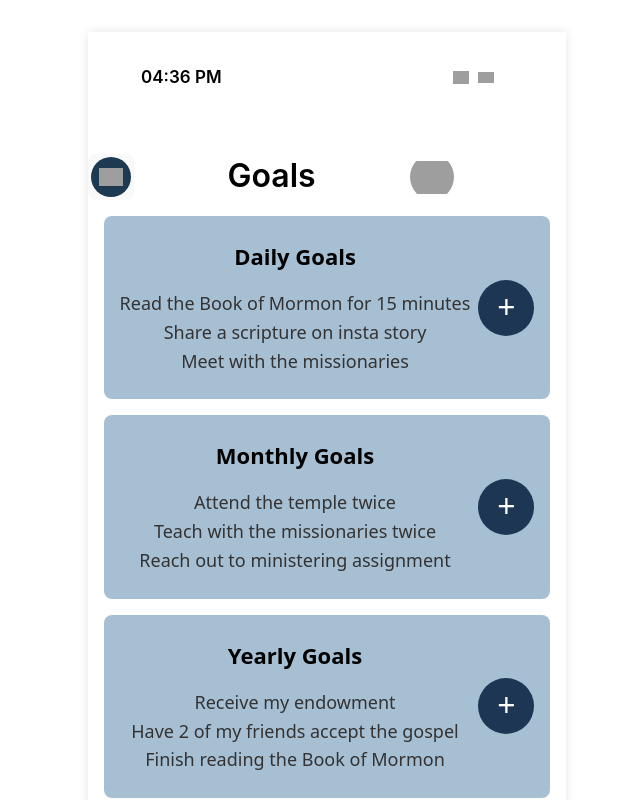
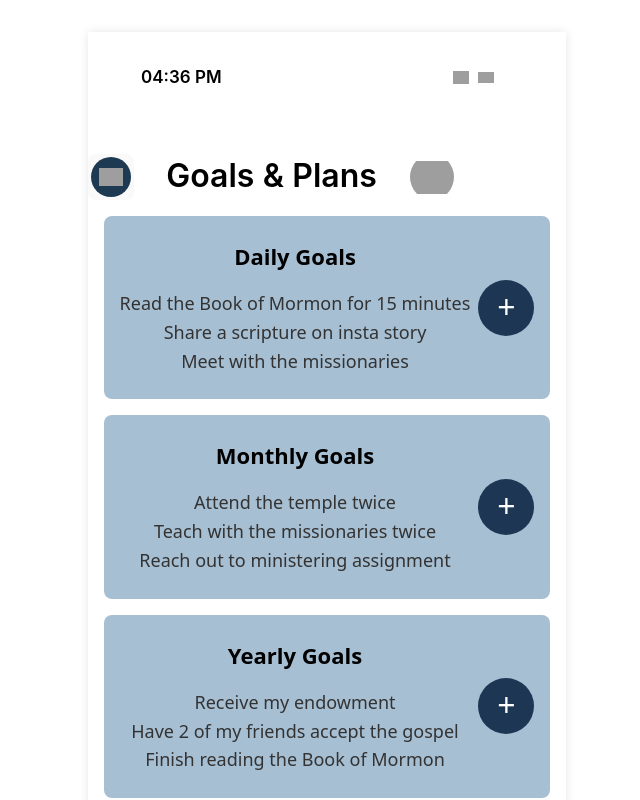
Before and after one commit to Kimballmckay/MyCovenantPath1, a React (Vite) app in the folder frontend/: page /GoalsPlans in a window 1280 px wide. Shown: the top 800 px of the page, without its empty margins (313-953 px from the left). Built offline with nearby package versions, Linux system fonts and the light colour scheme; grey boxes are pictures that could not be loaded.

Commit message:
header changed and works

```diff
--- a/frontend/src/components/RealHeader.tsx
+++ b/frontend/src/components/RealHeader.tsx
@@ -1,28 +1,13 @@
 import React from 'react';
-import { useLocation, useNavigate } from 'react-router-dom';
-import styles from "../pages/Menu/Menu.module.css";
+import { useNavigate } from 'react-router-dom';
+import styles from '../pages/Menu/Menu.module.css';
 
 interface MenuHeaderProps {
-  title?: string; // Optional prop to override the title
+  pageName: string;
 }
 
-const MenuHeader: React.FC<MenuHeaderProps> = ({ title }) => {
-  const location = useLocation();
+const MenuHeader: React.FC<MenuHeaderProps> = ({ pageName }) => {
   const navigate = useNavigate();
-
-  // Determine the page title based on the current path
-  const getPageTitle = () => {
-    if (title) return title; // Use provided title if available
-
-    const path = location.pathname;
-    if (path === '/path') return 'Path';
-    if (path === '/MyProgress.tsx' || path === '/progress') return 'Progress';
-    if (path === '/GoalsPlans' || path === '/goals') return 'Goals';
-    if (path === '/study') return 'Study';
-    if (path === '/Menu' || path === '/menu') return 'Menu';
-
-    return 'Menu'; // Default fallback
-  };
 
   const handleBackClick = () => {
     navigate(-1); // Go back to previous page
@@ -30,10 +15,7 @@ const MenuHeader: React.FC<MenuHeaderProps> = ({ title }) => {
 
   return (
     <section className={styles.div}>
-      <button
-        className={styles.iconbuttontoggleable}
-        onClick={handleBackClick}
-      >
+      <button className={styles.iconbuttontoggleable} onClick={handleBackClick}>
         <div className={styles.container}>
           <div className={styles.stateLayer}>
             <img
@@ -45,7 +27,7 @@ const MenuHeader: React.FC<MenuHeaderProps> = ({ title }) => {
         </div>
       </button>
 
-      <h1 className={styles.pageName}>{getPageTitle()}</h1>
+      <h1 className={styles.pageName}>{pageName}</h1>
 
       <img
         src="https://cdn.builder.io/api/v1/image/assets/TEMP/fcb595c01eea3ae1e6978bd4cb7de58b1b6093a9f41930bc01fe2c32f3e3bad5?placeholderIfAbsent=true&apiKey=3fb7e4d952c749b1b4b816af6fe83375"
--- a/frontend/src/pages/GoalsPlans/GoalsPlans.tsx
+++ b/frontend/src/pages/GoalsPlans/GoalsPlans.tsx
@@ -133,7 +133,7 @@ const GoalsPlans: React.FC = () => {
     <main className={styles.goalsPlans}>
       <div className={styles.goalsPlans2}>
         <StatusBar />
-        <MenuHeader />
+        <MenuHeader pageName='Goals & Plans'/>
 
         {/* Goal Sections */}
         <GoalSection
--- a/frontend/src/pages/Menu/Menu.tsx
+++ b/frontend/src/pages/Menu/Menu.tsx
@@ -17,7 +17,7 @@ function Menu() {
     <main className={styles.menu}>
       <div className={styles.menuComponents}>
         <StatusBar />
-        <MenuHeader />
+        <MenuHeader pageName='Menu'/>
 
         <MenuButton
           text="My Covenant Path"
--- a/frontend/src/pages/MyCovenantPath/MyCovenantPath.tsx
+++ b/frontend/src/pages/MyCovenantPath/MyCovenantPath.tsx
@@ -50,7 +50,7 @@ const MyCovenantPath: React.FC = () => {
     <main className="main-container">
       <div className="content-wrapper">
         <StatusBar />
-        <MenuHeader />
+        <MenuHeader pageName="My Covenant Path"/>
         <TitleSection />
         <ProfileSection />
         <JumpBackInSection />
--- a/frontend/src/pages/MyStudies/MyStudies.tsx
+++ b/frontend/src/pages/MyStudies/MyStudies.tsx
@@ -10,7 +10,7 @@ const MyStudies: React.FC = () => {
     <main className="mx-auto w-full max-w-[480px]">
       <div className="overflow-hidden w-full bg-white">
         <StatusBar />
-        <MenuHeader />
+        <MenuHeader pageName='My Studies'/>
         <div className="flex flex-col items-center px-6 mt-8 w-full">
           {/* Continue Reading Section with increased spacing */}
           <div className="w-full mb-10">
--- a/frontend/src/pages/myProgress/MyProgress.tsx
+++ b/frontend/src/pages/myProgress/MyProgress.tsx
@@ -10,7 +10,7 @@ function MyProgress() {
     <main className="mx-auto w-full max-w-[480px]">
       <div className="overflow-hidden w-full bg-white">
         <StatusBar />
-        <MenuHeader />
+        <MenuHeader pageName='My Progress'/>
 
         <section className="flex flex-col items-start px-3.5 mt-8 w-full">
           <ChurchAttendance />
--- a/package.json
+++ b/package.json
@@ -7,6 +7,7 @@
     "react-dom": "^19.0.0"
   },
   "devDependencies": {
-    "prettier": "3.5.3"
+    "prettier": "3.5.3",
+    "vite": "^6.2.3"
   }
 }
```
Also changed, not shown: 1 other file (tests, documents, lock files or other folders).
